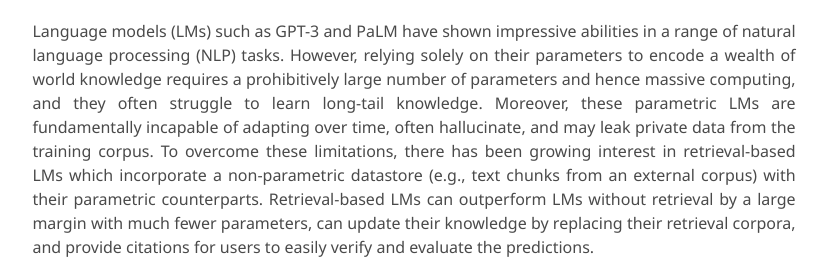
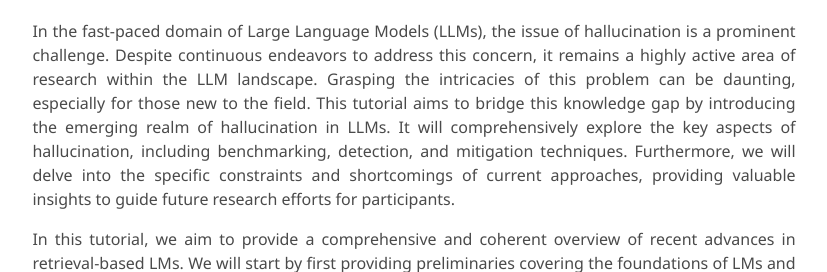
Before and after one commit to vr25/lrec-coling-hallucination-tutorial, a plain HTML site: page index.html in a window 1280 px wide. Shown: the part 698-970 px from the top of the page, without its empty margins (226-1053 px from the left). Drawn offline with nearby package versions, Linux system fonts and the light colour scheme; some icons are missing; a web font is replaced by a local one.

Commit message:
Update index.html

```diff
--- a/index.html
+++ b/index.html
@@ -124,11 +124,7 @@
             on recent progress in architectures, learning approaches, and applications of retrieval-based LMs.
           </p>-->
           <p>
-            Language models (LMs) such as GPT-3 and PaLM have shown impressive abilities in a range of natural language processing (NLP) tasks.
-            However, relying solely on their parameters to encode a wealth of world knowledge requires a prohibitively large number of parameters and hence massive computing, and they often struggle to learn long-tail knowledge.
-            Moreover, these parametric LMs are fundamentally incapable of adapting over time, often hallucinate, and may leak private data from the
-            training corpus. To overcome these limitations, there has been growing interest in retrieval-based LMs
-            which incorporate a non-parametric datastore (e.g., text chunks from an external corpus) with their parametric counterparts. Retrieval-based LMs can outperform LMs without retrieval by a large margin with much fewer parameters, can update their knowledge by replacing their retrieval corpora, and provide citations for users to easily verify and evaluate the predictions.
+            In the fast-paced domain of Large Language Models (LLMs), the issue of hallucination is a prominent challenge. Despite continuous endeavors to address this concern, it remains a highly active area of research within the LLM landscape. Grasping the intricacies of this problem can be daunting, especially for those new to the field. This tutorial aims to bridge this knowledge gap by introducing the emerging realm of hallucination in LLMs. It will comprehensively explore the key aspects of hallucination, including benchmarking, detection, and mitigation techniques. Furthermore, we will delve into the specific constraints and shortcomings of current approaches, providing valuable insights to guide future research efforts for participants.
           </p>
           <p>
             In this tutorial, we aim to provide a comprehensive and coherent overview of recent
```
